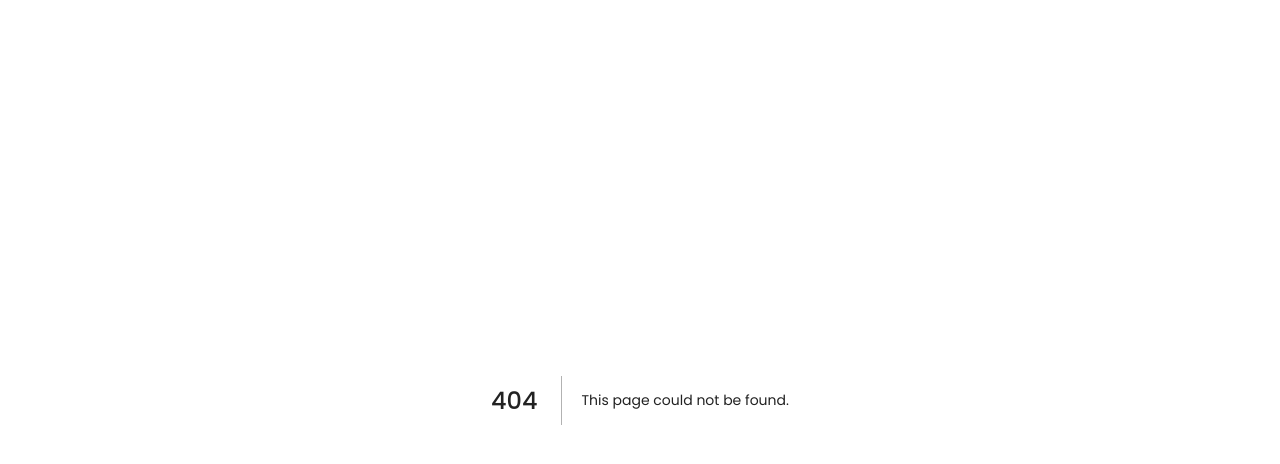
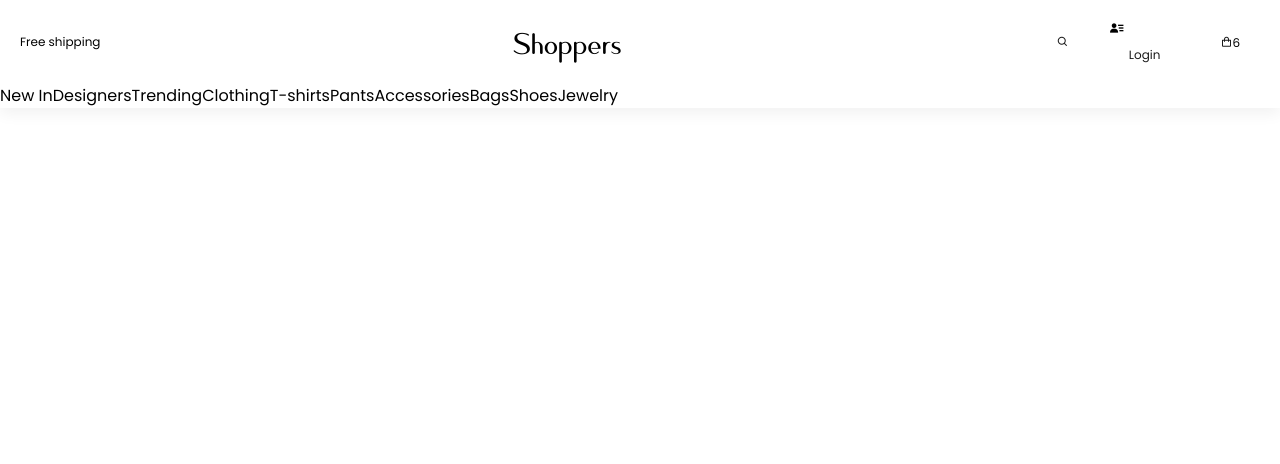
Before and after one commit to seyifash/shopper, a Next.js app: page /store in a window 1280 px wide. Before the commit this address had no page. Shown: the top 464 px of the page. Built offline with nearby package versions, Linux system fonts and the light colour scheme.

Commit message:
restructured code base

```diff
--- /dev/null
+++ b/src/app/(stores)/store/page.jsx
@@ -0,0 +1,10 @@
+import StoreNavbar from "@/component/Layout/storeNavbar"
+
+export default function Store(){
+
+    return (
+        <div>
+            <StoreNavbar />
+        </div>
+    )
+}
--- a/src/app/globals.css
+++ b/src/app/globals.css
@@ -72,6 +72,14 @@ p {
 }
 .section-m1 {
     margin: 40px 0;
+}
+
+.pd{
+    padding: 10px 20px;
+}
+
+.useQuesha{
+    font-family: myFont;
 }
 button.normal {
     font-size: 0.9rem;
--- a/src/component/Layout/storeNavbar.jsx
+++ b/src/component/Layout/storeNavbar.jsx
@@ -0,0 +1,57 @@
+"use client"
+import React ,{ useState } from "react"
+import Link from "next/link"
+import '../../app/globals.css'
+import '../../constants/store.css'
+
+
+export default  function StoreNavbar() {
+
+    const [ifFreeOffers, setFreeOffers] = useState(true)
+
+    return (
+        <section className="headers flex flex-col sticky w-[100vw] bg-white top-0 left-0 shadow-[0_5px_15px_rgba(0,0,0,0.06)] z-[1000]">
+            <header className="the-headers flex justify-between w-full items-center pd bg-white">
+                    <div className="shipping-sales text-[12px]">
+                        <span className="head-cont ">
+                            Free shipping
+                        </span>
+                    </div>
+                    <div className="Business-name text-[40px]">
+                        <span className="head-cont useQuesha">
+                            Shoppers
+                        </span>
+                    </div>
+                    <div>
+                        <ul id="navbar" className="flex items-center justify-center">
+                            <li><Link  href="index.html"><i className='bx bx-search'></i></Link></li>
+                            <li><i className='bx bxs-user-detail'></i>
+                                <ul className="dropdown">
+                                    <li id="login-box"><Link href='/login'>Login</Link></li>
+                                </ul>
+                            </li>
+                            <li><Link href="/cart"><i className='bx bx-shopping-bag'></i></Link>
+                            <span className="crt">6</span></li>
+                            <a href="#" id="close"><i className='bx bx-x'></i></a>
+                        </ul>
+                    </div>
+                    <div id="mobile">
+                        <i id="bar" className='bx bx-menu'></i>
+                    </div>
+            </header>
+
+            <nav className="categories">
+                <span className="categories-name active">New In</span>
+                <span className="categories-name">Designers</span>
+                <span className="categories-name">Trending</span>
+                <span className="categories-name">Clothing</span>
+                <span className="categories-name">T-shirts</span>
+                <span className="categories-name">Pants</span>
+                <span className="categories-name">Accessories</span>
+                <span className="categories-name">Bags</span>
+                <span className="categories-name">Shoes</span>
+                <span className="categories-name">Jewelry</span>
+            </nav>
+        </section>
+    )
+}
--- /dev/null
+++ b/src/constants/store.css
@@ -0,0 +1,28 @@
+@import url('https://fonts.googleapis.com/css2?family=Poppins:wght@300;400;500;600;700&display=swap');
+@import "tailwindcss";
+
+
+
+@font-face {
+    font-family: myFont;
+    src: url("../assets/Quesha.ttf");
+}
+
+@font-face {
+    font-family: myFont2;
+    src: url("../assets/Romana.ttf");
+}
+
+
+.pd{
+    padding: 10px 20px;
+}
+
+.useQuesha{
+    font-family: myFont;
+}
+#navbar li {
+    list-style: none;
+    padding: 0px 20px;
+    position: relative;
+}
```
Also changed, not shown: src/app/(store)/page.jsx (deleted).
